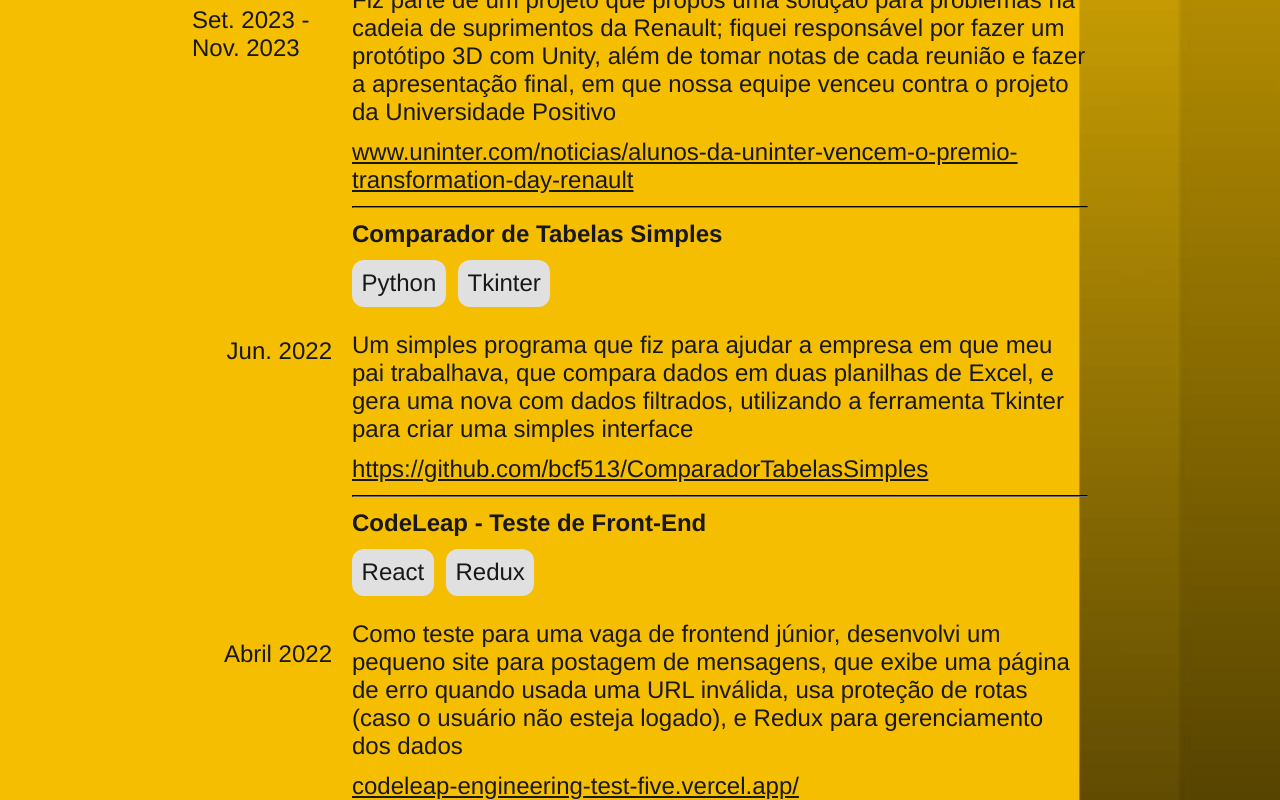
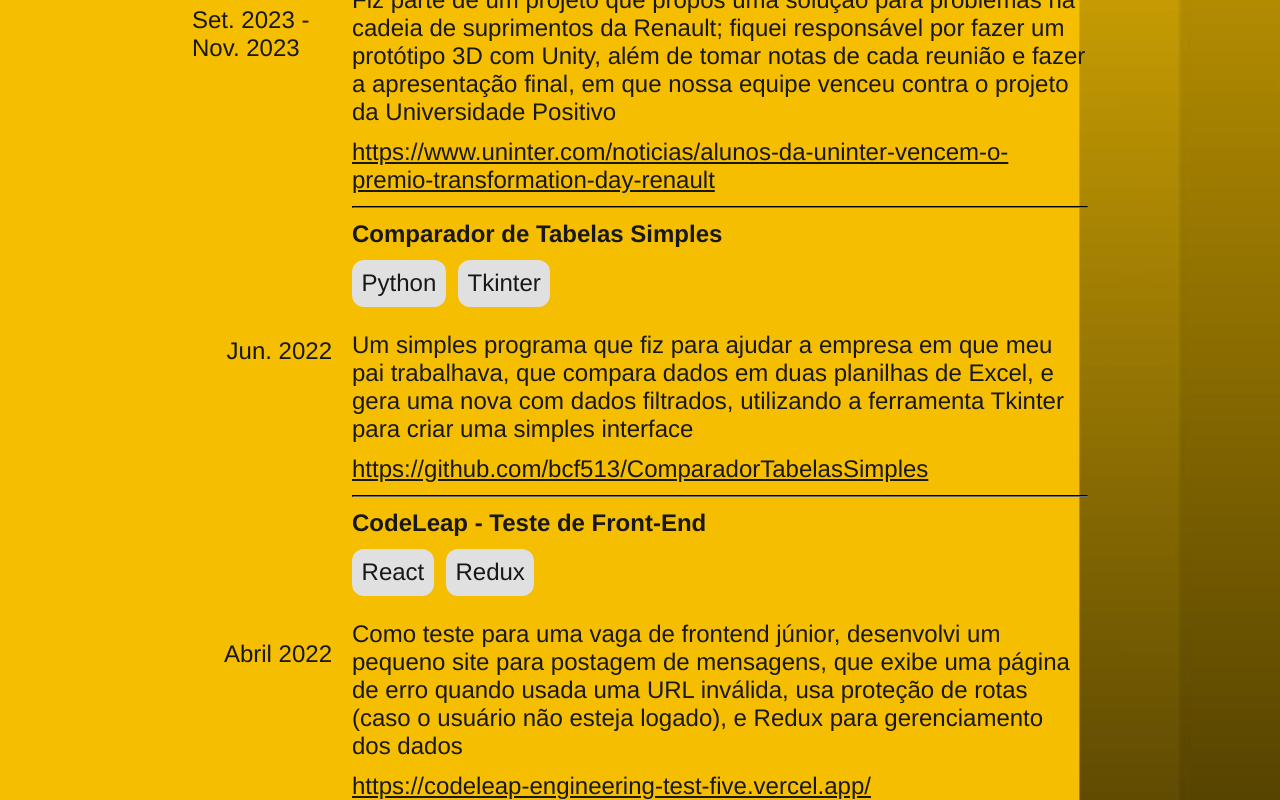
Before and after one commit to bcf513/PaginaPessoal, a React (Vite) app: page / in a window 1280 px wide. Shown: the part 2360-3160 px from the top of the page. Built offline with nearby package versions, Linux system fonts and the light colour scheme.

Commit message:
Ajuste de links

```diff
--- a/src/Pages/Inicial/ExperienciaNaArea.tsx
+++ b/src/Pages/Inicial/ExperienciaNaArea.tsx
@@ -1,11 +1,11 @@
 import { ReactComponent as CodeIcon } from "../../assets/svg/icons/code.svg";
 
 type IExperiencia = {
-  projeto: string,
+  projeto: string;
   data: string;
   habilidades: string[];
   descricao: string;
-  link: string
+  link: string;
 };
 
 function Experiencia({
@@ -13,7 +13,7 @@ function Experiencia({
   data,
   habilidades,
   descricao,
-  link
+  link,
 }: IExperiencia) {
   return (
     <div className="curso">
@@ -23,15 +23,19 @@ function Experiencia({
       <div className="nome-descricao-curso">
         <strong className="nome-instituicao">{projeto}</strong>
         <div className="ferramentas">
-          {habilidades.map(habilidade => <>
-            <p className="tag-ferramenta">{habilidade}</p>
-          </>)}
+          {habilidades.map((habilidade) => (
+            <>
+              <p className="tag-ferramenta">{habilidade}</p>
+            </>
+          ))}
         </div>
         {/* <p className="nome-curso">
           <strong>{funcao}</strong>
         </p> */}
         <p className="descricao">{descricao}</p>
-        <a className="link" href={link}>{link}</a>
+        <a className="link" href={link}>
+          {link}
+        </a>
       </div>
     </div>
   );
@@ -54,7 +58,7 @@ function ExperienciaNaArea() {
             data="Set. 2023 - Nov. 2023"
             habilidades={["Unity3D", "C#"]}
             descricao="Fiz parte de um projeto que propôs uma solução para problemas na cadeia de suprimentos da Renault; fiquei responsável por fazer um protótipo 3D com Unity, além de tomar notas de cada reunião e fazer a apresentação final, em que nossa equipe venceu contra o projeto da Universidade Positivo"
-            link="www.uninter.com/noticias/alunos-da-uninter-vencem-o-premio-transformation-day-renault"
+            link="https://www.uninter.com/noticias/alunos-da-uninter-vencem-o-premio-transformation-day-renault"
           />
           <div className="divider-container">
             <hr />
@@ -74,7 +78,7 @@ function ExperienciaNaArea() {
             data="Abril 2022"
             habilidades={["React", "Redux"]}
             descricao="Como teste para uma vaga de frontend júnior, desenvolvi um pequeno site para postagem de mensagens, que exibe uma página de erro quando usada uma URL inválida, usa proteção de rotas (caso o usuário não esteja logado), e Redux para gerenciamento dos dados"
-            link="codeleap-engineering-test-five.vercel.app/"
+            link="https://codeleap-engineering-test-five.vercel.app/"
           />
         </div>
       </div>
```
